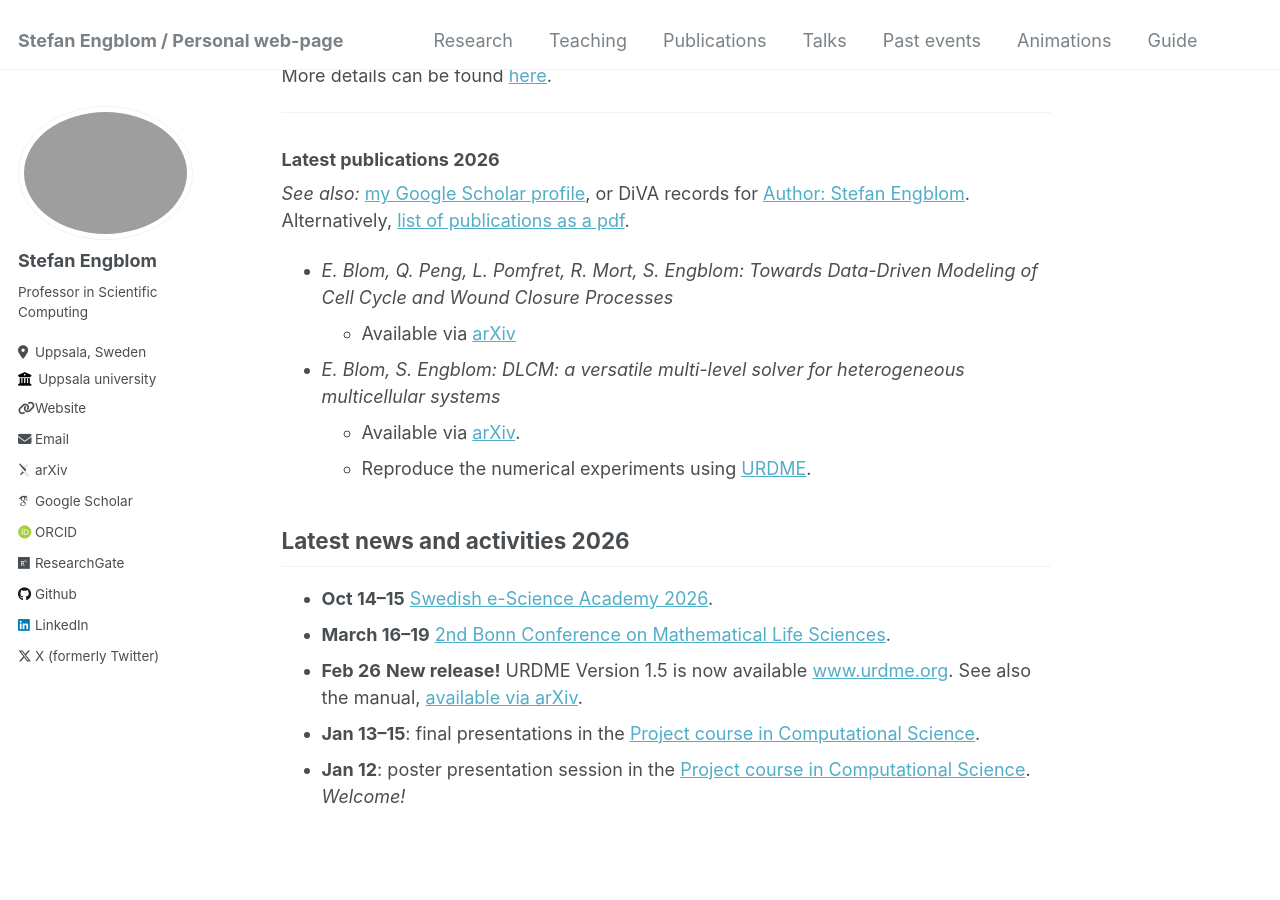
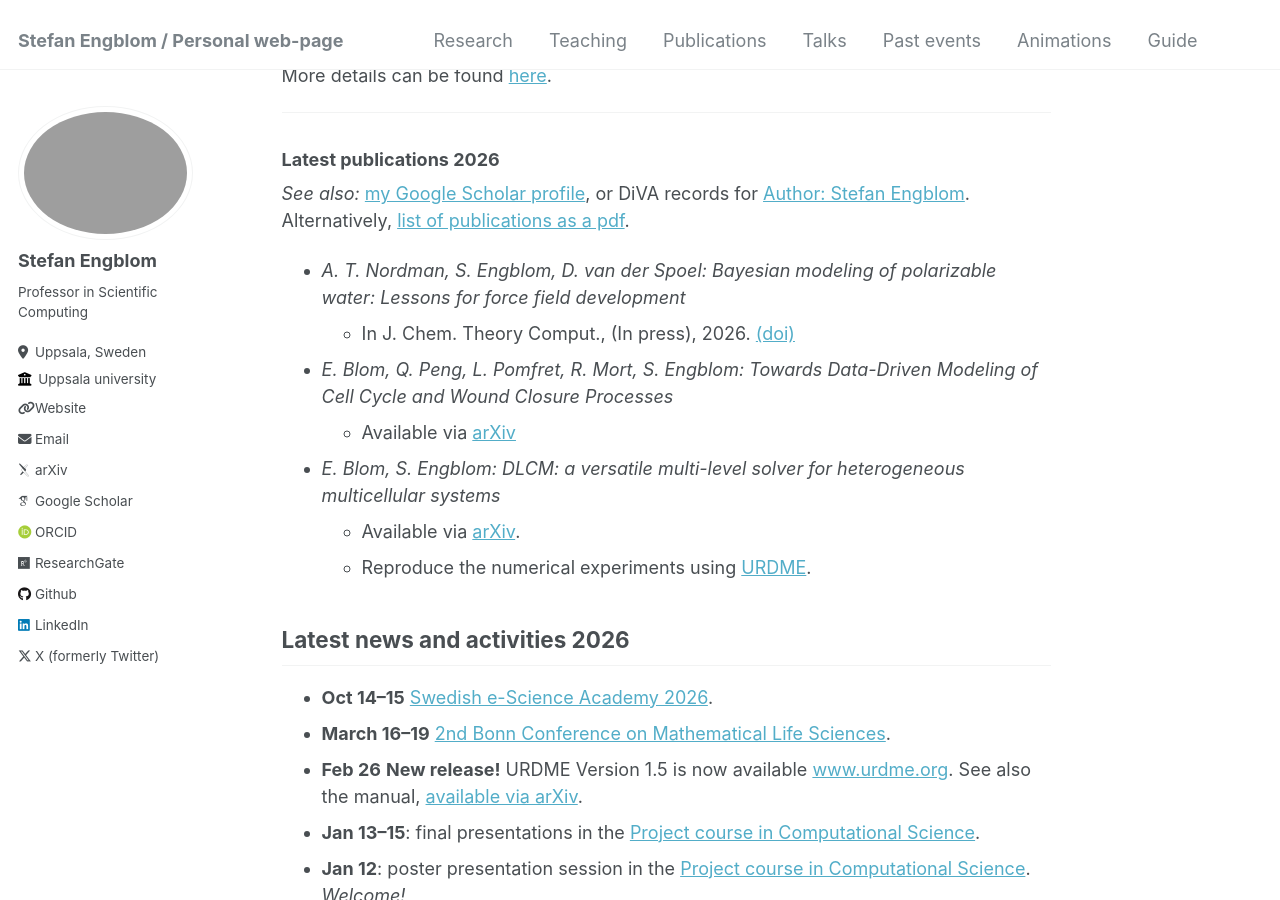
Before and after one commit to stefanengblom/stefanengblom.github.io, a Jekyll site: the page built from _pages/about.md, in a window 1280 px wide and 900 px high, scrolled down 1196 px. Built offline with Jekyll 4.4.1, drawn with Linux system fonts in a browser that asks for light colours; some web fonts are replaced.

Commit message:
minor polish

```diff
--- a/_pages/about.md
+++ b/_pages/about.md
@@ -61,6 +61,10 @@ Engblom](http://uu.diva-portal.org/dice/table?query=authorName:Stefan%20Engblom&
 Alternatively, [list of publications as a
 pdf](../files/publ_Engblom.pdf).
 
+* _A. T. Nordman, S. Engblom, D. van der Spoel: Bayesian
+modeling of polarizable water: Lessons for force field development_
+  * In  J. Chem. Theory Comput., (In press), 2026. [(doi)](https://doi.org/10.1021/acs.jctc.6c00260)
+
 * _E. Blom, Q. Peng, L. Pomfret, R. Mort, S. Engblom: Towards Data-Driven Modeling of Cell Cycle and Wound Closure Processes_
   * Available via [arXiv](https://arxiv.org/abs/2603.00834)
 
```
Also changed, not shown: _pages/cv.md (+1 -1 lines), 1 other file.
